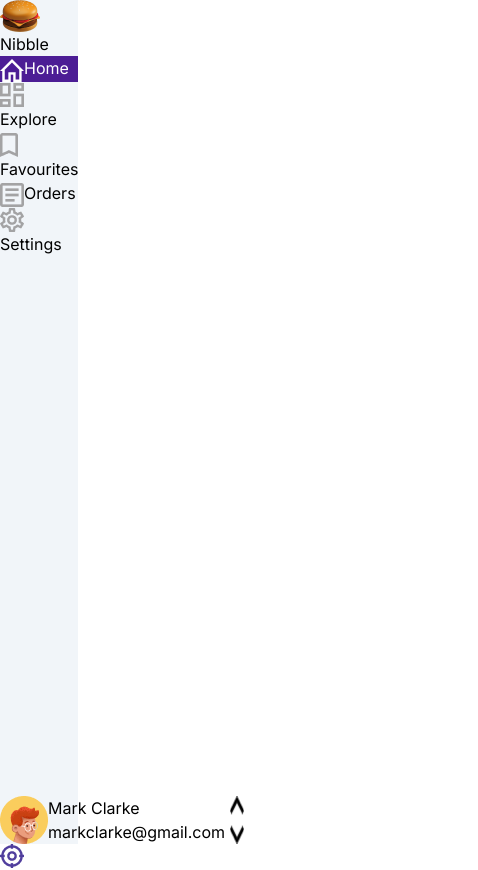
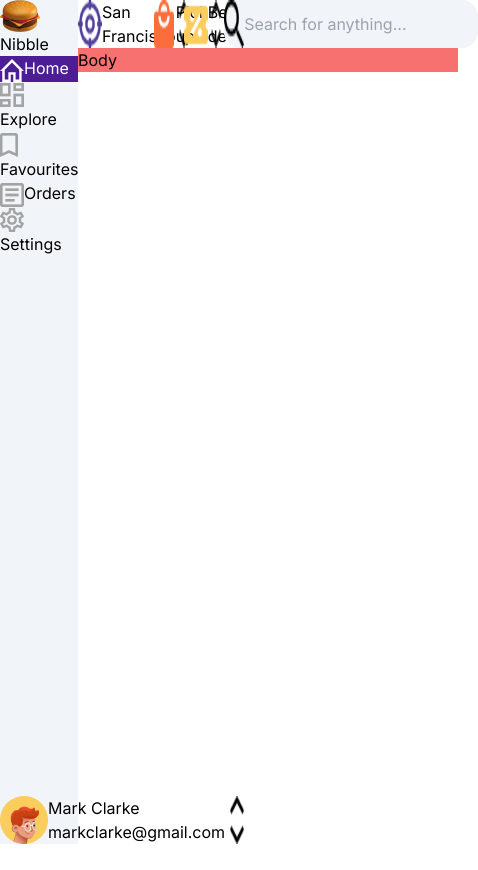
Before and after one commit to MohammadHoseynZamany/online-restaurant, a Next.js app: page / in a window 390 px wide. Shown: the top 870 px of the page, 478 px wide, since content can reach past the window. After the commit the page ends 844 px from the top, so only its background shows below. Built offline with nearby package versions, Linux system fonts and the light colour scheme.

Commit message:
want to make signUp page responsive

```diff
--- a/src/app/page.js
+++ b/src/app/page.js
@@ -1,11 +1,15 @@
+import Body from "@/components/HomeBody";
 import LeftSideBar from "@/components/LeftSideBar";
 import Navigation from "@/components/Navigation";
 
 export default function Home() {
   return (
-    <div>
-      <LeftSideBar />
-      <Navigation />
+    <div className="flex">
+      <LeftSideBar className="flex-1"/>
+      <div className="flex-1">
+        <Navigation />
+        <Body />
+      </div>
     </div>
   )
 }
--- /dev/null
+++ b/src/components/HomeBody.js
@@ -0,0 +1,7 @@
+export default function Body(){
+    return (
+        <h1 className="bg-red-400">
+            Body
+        </h1>
+    )
+}
--- a/src/components/Navigation.js
+++ b/src/components/Navigation.js
@@ -10,23 +10,25 @@ import Shop from "@public/Shop.png"
 
 export default function Navigation() {
     return (
-        <div>
-            <div>
+        <div className="flex">
+            <div className="flex">
                 <Image src={Location} alt="Location" />
                 <p>San Francisco</p>
                 <Image src={Options} alt="Options" />
             </div>
+            <div className="flex">
                 <Image src={ShoppingBag} alt="ShoppingBag" />
                 <p>Pick up</p>
                 <Image src={Options} alt="Options" />
-            <div>
+            </div>
+            <div className="flex">
                 <Image src={Coupon} alt="Coupon" />
                 <p>Best deals</p>
                 <Image src={Options} alt="Options" />
             </div>
-            <div>
+            <div className="flex bg-slate-100 rounded-2xl">
                 <Image src={Search} alt="Search" />
-                <input type="text" placeholder="Search for anything..." />
+                <input type="text" placeholder="Search for anything..." className="bg-slate-100 rounded-2xl focus:outline-none" />
             </div>
             <div>
                 <Image src={Menu} alt="Menu" />
--- a/src/pages/SignUp.js
+++ b/src/pages/SignUp.js
@@ -1,4 +1,7 @@
 import Image from "next/image"
+import { useState, useEffect } from "react"
+
+// import require images
 import signupImage from "@public/signupImage.png"
 import NameIcon from "@public/64px.png"
 import EmailIcon from "@public/Email.png"
@@ -7,10 +10,36 @@ import '@/app/globals.css'
 
 
 
-export default function SignUp(){
-    return(
-        <div className="flex">
-            <Image src={signupImage} className="rounded-r-3xl h-screen w-2/5"/>
+export default function SignUp() {
+
+    const hasWindow = typeof window !== 'undefined';
+
+    function getWindowDimensions() {
+        const width = hasWindow ? window.innerWidth : null;
+        const height = hasWindow ? window.innerHeight : null;
+        return {
+            width,
+            height,
+        };
+    }
+
+    const [windowDimensions, setWindowDimensions] = useState(getWindowDimensions());
+
+    useEffect(() => {
+        if (hasWindow) {
+            function handleResize() {
+                setWindowDimensions(getWindowDimensions());
+            }
+
+            window.addEventListener('resize', handleResize);
+            return () => window.removeEventListener('resize', handleResize);
+        }
+    }, [hasWindow]);
+
+    console.log(windowDimensions)
+    return (
+        <div className="md:flex ">
+            <Image src={signupImage} alt="signUp" className="md:rounded-r-3xl rounded-b-3xl md:h-screen h-56 md:w-2/5 w-screen object-cover" />
             <div className="self-center w-3/5 flex justify-center">
                 <div>
                     <h2 className="text-3xl font-medium">
@@ -18,26 +47,26 @@ export default function SignUp(){
                     </h2>
                     <p className="text-gray-400">
                         Please create an account to continue using our service
-                        </p>
+                    </p>
                     <div className="flex">
-                        <Image src={NameIcon}/>
+                        <Image src={NameIcon} alt="Name" />
                         <div>
                             <p>FULL NAME</p>
-                            <input type="text" className="border-b-2" placeholder="Mark Clarke"/>
+                            <input type="text" className="border-b-2" placeholder="Mark Clarke" />
                         </div>
                     </div>
                     <div className="flex">
-                        <Image src={EmailIcon}/>
+                        <Image src={EmailIcon} alt="Email" />
                         <div>
                             <p>EMAIL ADDRESS</p>
-                            <input type="email" className="border-b-2" placeholder="markclarke@gmail.com"/>
+                            <input type="email" className="border-b-2" placeholder="markclarke@gmail.com" />
                         </div>
                     </div>
                     <div className="flex">
-                        <Image src={PassIcon}/>
+                        <Image src={PassIcon} alt="pass" />
                         <div>
                             <p>PASSWORD</p>
-                            <input type="password" className="border-b-2" placeholder="******"/>
+                            <input type="password" className="border-b-2" placeholder="******" />
                         </div>
                     </div>
                     <button className="bg-violet-900 text-white rounded-lg">Create an account</button>
@@ -45,8 +74,8 @@ export default function SignUp(){
                         <p className="inline-block text-gray-500">Already have an account? </p>
                         <a className="inline-block text-red-500 font-medium"> Sign in</a>
                     </div>
-                    </div>
                 </div>
+            </div>
         </div>
     )
 }
```
Also changed, not shown: public/signUpTab.png (added).
